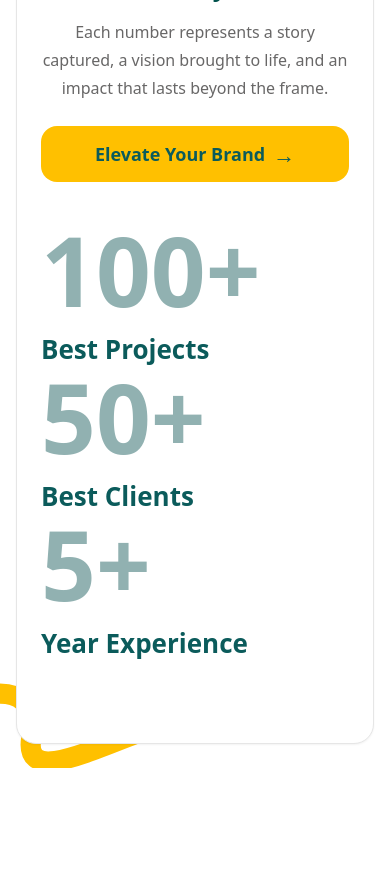
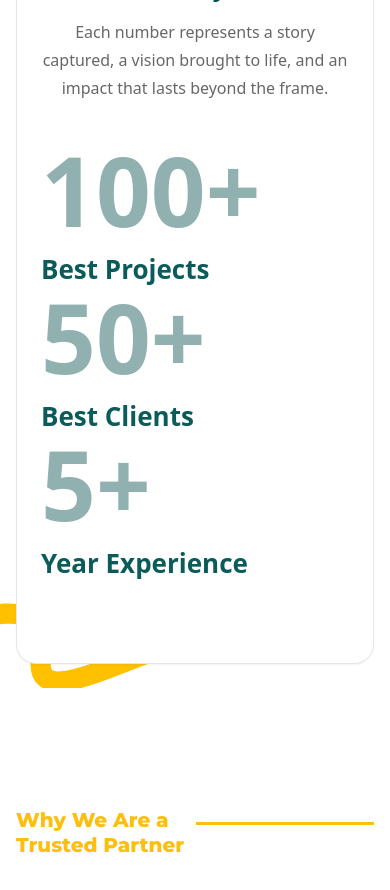
Before and after one commit to BTB-Team/Dorna-React, a React (Vite) app: page /about in a window 390 px wide. Shown: the part 1460-2350 px from the top of the page. Built offline with nearby package versions, Linux system fonts and the light colour scheme.

Commit message:
feature/about-hawa-commit

```diff
--- a/src/components/pages/about/StatsSection.jsx
+++ b/src/components/pages/about/StatsSection.jsx
@@ -16,7 +16,7 @@ export default function StatsSection() {
         height="561"
         viewBox="0 0 1440 561"
         fill="none"
-        className="absolute top-35 left-0 w-full h-auto rotate"
+        className="absolute top-35 left-0 w-full h-auto "
       >
         <path
           d="M-48 316.107C-48 316.107 315.5 142.607 270.5 445.107C226.082 743.692 950 188.107 1181.5 356.107C1525.16 605.5 1379.5 54.1067 1488 24.6067"
@@ -32,7 +32,7 @@ export default function StatsSection() {
         height="561"
         viewBox="0 0 1440 561"
         fill="none"
-        className="absolute left-[-50px] bottom-[40px] w-[calc(100%+60px)] -ml-13  left-0 w-full h-auto block lg:hidden"
+        className="absolute left-[-40px] bottom-[40px] w-[calc(100%+40px)]   left-0 w-full h-auto block lg:hidden"
       >
         <path
           d="M-48 316.107C-48 316.107 315.5 142.607 270.5 445.107C226.082 743.692 950 188.107 1181.5 356.107C1525.16 605.5 1379.5 54.1067 1488 24.6067"
@@ -59,13 +59,27 @@ export default function StatsSection() {
               </p>
             </div>
 
-            <Link
-              to="/contact"
-              className="flex h-[56px] sm:h-[64px] md:h-[72px] w-full sm:w-[260px] md:w-[332px] items-center justify-center rounded-[16px] sm:rounded-[20px] bg-[#FFC000] text-[18px] sm:text-[20px] md:text-[24px] font-semibold text-[#0B5B5B] transition-colors hover:bg-[#e6ad00]"
-            >
-              Elevate Your Brand
-              <span className="ml-2 sm:ml-3 text-[22px] sm:text-[26px] md:text-[28px]">→</span>
-            </Link>
+         <Link
+  to="/contact"
+  className="
+    hidden
+    lg:flex
+    h-[72px]
+    w-[332px]
+    items-center
+    justify-center
+    rounded-[20px]
+    bg-[#FFC000]
+    text-[24px]
+    font-semibold
+    text-[#0B5B5B]
+    hover:bg-[#e6ad00]
+    transition-colors
+  "
+>
+  Elevate Your Brand
+  <span className="ml-3 text-[28px]">→</span>
+</Link>
           </div>
 
           {/* Stats */}
```
